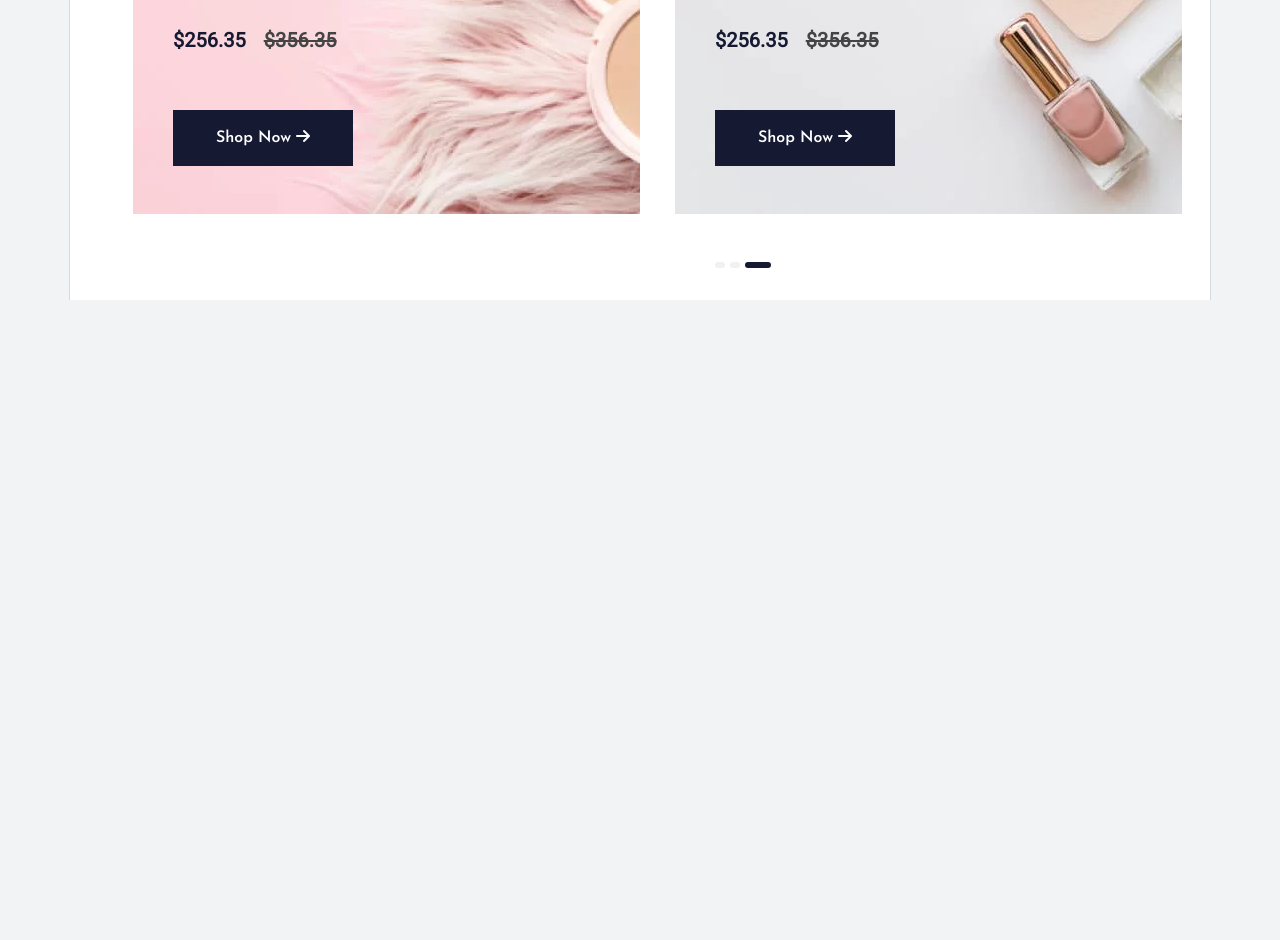
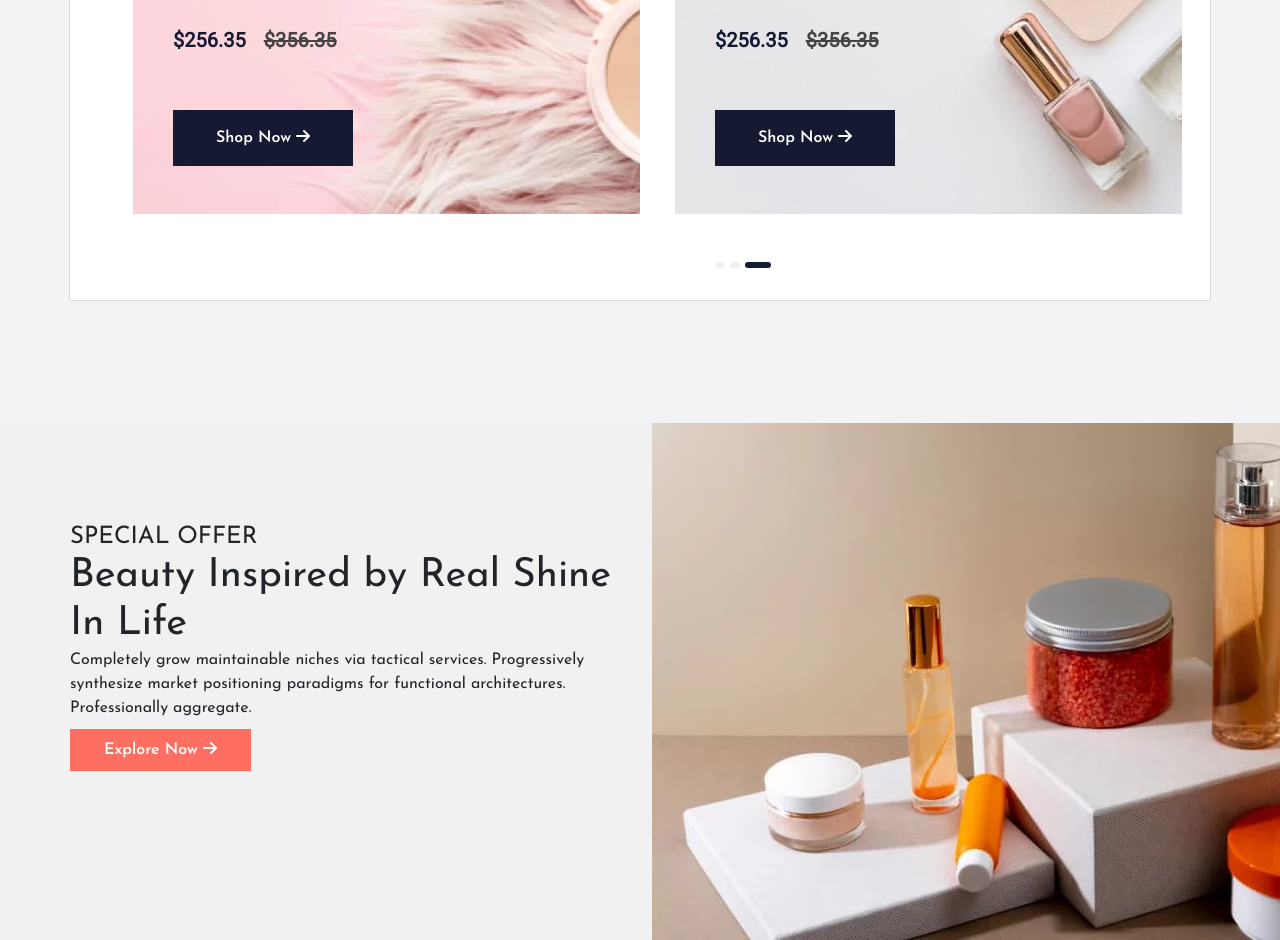
Before and after one commit to simantaChow/Aytor, a plain HTML site: page index.html in a window 1280 px wide. Shown: the part 4573-5513 px from the top of the page. Before the commit the page ends 4873 px from the top, so only its background shows below. Drawn offline with Linux system fonts and the light colour scheme.

Commit message:
SPECIAL OFFER running

```diff
--- a/assets/css/style.css
+++ b/assets/css/style.css
@@ -813,6 +813,17 @@ background-color: var(--primary-color-1);
     background-color: var(--dark-bg-color);
     }
 
+/***** End Deals Of The Days *****/
 
 
-/***** End Deals Of The Days *****/
+/***** Sepcial Section *****/
+#special_offer {
+    background-color: var(--light-bg-color);
+    height: 517px;
+    margin: 123px 0 0 0;
+}
+#special_offer .special_offer_text {
+    padding: 100px 0 ;
+}
+
+/***** End Sepcial Section *****/
--- a/index.html
+++ b/index.html
@@ -974,7 +974,9 @@ Start Date : 12.03.2023
     <section id="Deals_Of_The_Days">
         <div class="container counter">
             <div class="row">
-                    <div class="heading"><h1>Deals Of The Days</h1></div>
+                <div class="heading">
+                    <h1>Deals Of The Days</h1>
+                </div>
                 <div class="clock d-flex text-center justify-content-around mx-auto align-items-center"></div>
             </div>
         </div>
@@ -985,7 +987,8 @@ Start Date : 12.03.2023
                     <div class="offer_card_content">
                         <h5>Fairness Cream</h5>
                         <h2>Get Up To 35% Off</h2>
-                            <p>Competently target best-of-breed value without transparent e-commerce. Dramatically procrastin ate fully tested relationships.</p>
+                        <p>Competently target best-of-breed value without transparent e-commerce. Dramatically
+                            procrastin ate fully tested relationships.</p>
                         <p><ins>$256.35</ins><del>$356.35</del></p>
                     </div>
                     <button class="btnStyle3">Shop Now <i class="fa-solid fa-arrow-right"></i></button>
@@ -994,7 +997,8 @@ Start Date : 12.03.2023
                     <div class="offer_card_content">
                         <h5>Fairness Cream</h5>
                         <h2>Get Up To 35% Off</h2>
-                            <p>Competently target best-of-breed value without transparent e-commerce. Dramatically procrastin ate fully tested relationships.</p>
+                        <p>Competently target best-of-breed value without transparent e-commerce. Dramatically
+                            procrastin ate fully tested relationships.</p>
                         <p><ins>$256.35</ins><del>$356.35</del></p>
                     </div>
                     <button class="btnStyle3">Shop Now <i class="fa-solid fa-arrow-right"></i></button>
@@ -1003,7 +1007,8 @@ Start Date : 12.03.2023
                     <div class="offer_card_content">
                         <h5>Fairness Cream</h5>
                         <h2>Get Up To 35% Off</h2>
-                            <p>Competently target best-of-breed value without transparent e-commerce. Dramatically procrastin ate fully tested relationships.</p>
+                        <p>Competently target best-of-breed value without transparent e-commerce. Dramatically
+                            procrastin ate fully tested relationships.</p>
                         <p><ins>$256.35</ins><del>$356.35</del></p>
                     </div>
                     <button class="btnStyle3">Shop Now <i class="fa-solid fa-arrow-right"></i></button>
@@ -1012,6 +1017,26 @@ Start Date : 12.03.2023
         </div>
     </section>
     <!-- Deals Of The Days section end -->
+
+    <!-- Special Offer section start -->
+        <section id="special_offer">
+            <div class="container">
+                <div class="row">
+                    <div class="col-lg-6 special_offer_text">
+                        <h4>SPECIAL OFFER</h4>
+                        <h1>Beauty Inspired by Real Shine In Life </h1>
+                        <p>Completely grow maintainable niches via tactical services. Progressively synthesize market positioning paradigms for functional architectures. Professionally aggregate.</p>
+                        <a href="#" class="btnStyle1">Explore Now <i class="fa-solid fa-arrow-right"></i></a>
+                    </div>
+                    <div class="col-lg-6 special_offer_video">
+                        <div class="special_offer_image">
+                            <img src="./assets/images/asset 40.webp" alt="">
+                        </div>
+                    </div>
+                </div>
+            </div>
+        </section>
+    <!-- Special Offer section end -->
 
 
 
```
Lines whose indentation alone changed are shown as unchanged.
